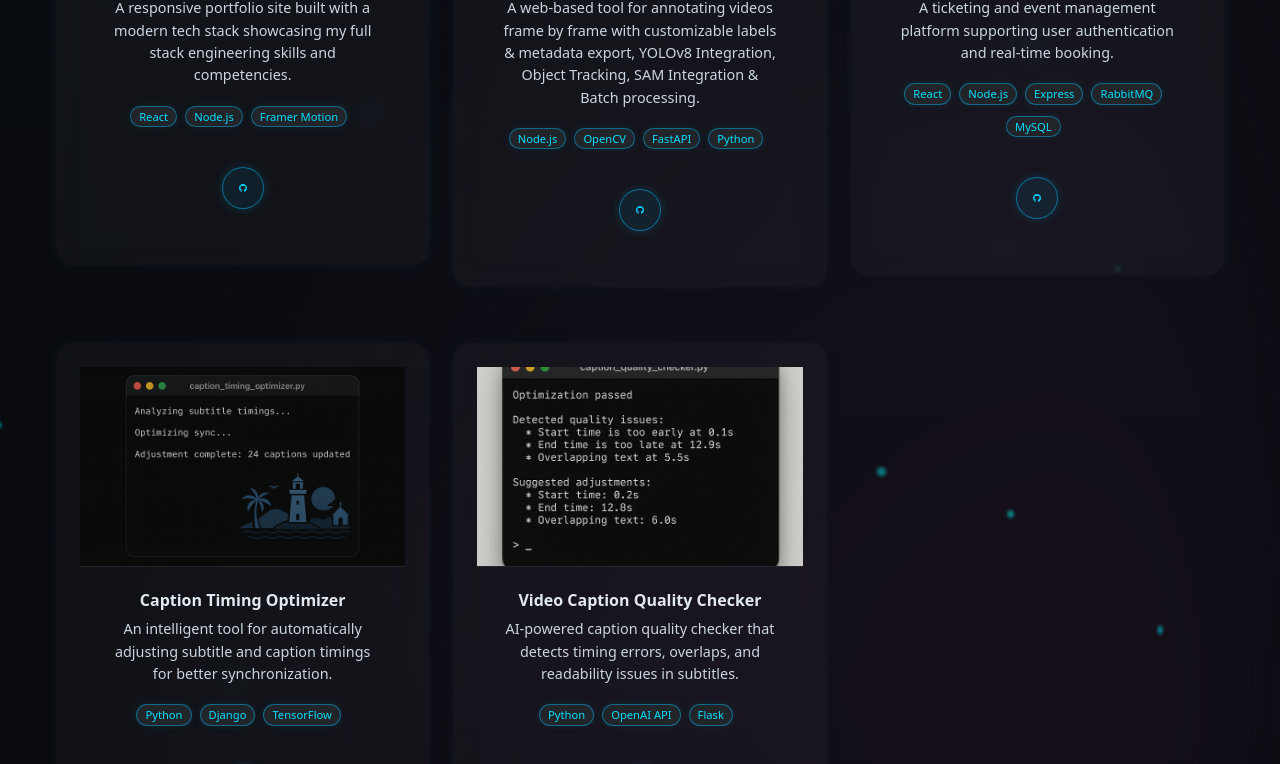
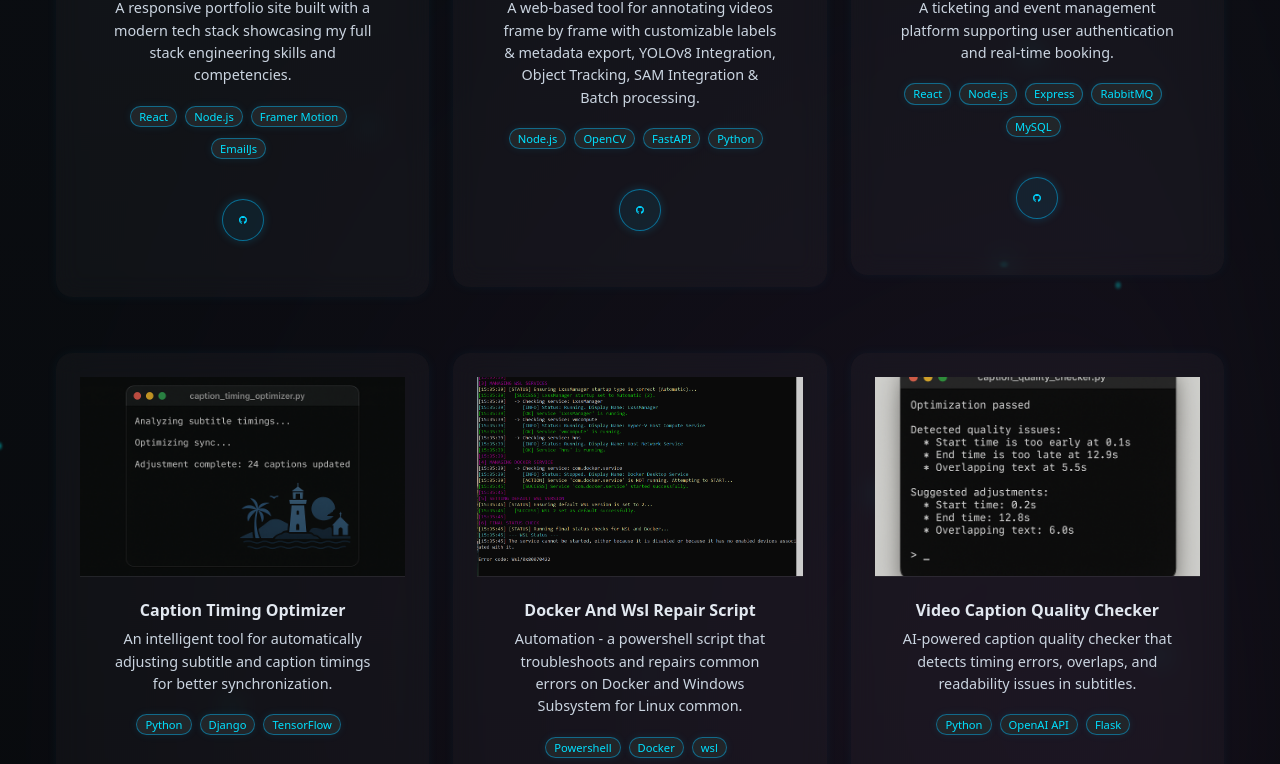
Before and after one commit to jimmi0623/james-rono, a React (Create React App) app: page / in a window 1280 px wide. Shown: the part 4538-5302 px from the top of the page. Built offline with nearby package versions, Linux system fonts and the light colour scheme.

Commit message:
Added Automation project

```diff
--- a/src/pages/Projects.js
+++ b/src/pages/Projects.js
@@ -9,6 +9,7 @@ import temsImg from '../assets/tems.png';
 import ctoImg from '../assets/cto.png';
 import portImg from '../assets/port.png';
 import cqcImg from '../assets/cqc.png';
+import wslImg from '../assets/wsl.png';
 
 const Projects = () => {
   const projects = [
@@ -17,7 +18,7 @@ const Projects = () => {
       title: 'Portfolio',
       description:
         'A responsive portfolio site built with a modern tech stack showcasing my full stack engineering skills and competencies.',
-      technologies: ['React', 'Node.js', 'Framer Motion'],
+      technologies: ['React', 'Node.js', 'Framer Motion', 'EmailJs'],
       github: 'https://github.com/jimmi0623/portfolio',
       demo: null,
       image: portImg,
@@ -52,9 +53,19 @@ const Projects = () => {
       demo: null,
       image: ctoImg,
     },
+	{
+      id: 5,
+      title: 'Docker and wsl repair script',
+      description:
+        'Automation - a powershell script that troubleshoots and repairs common errors on Docker and Windows Subsystem for Linux common.',
+      technologies: ['Powershell', 'Docker', 'wsl'],
+      github: 'https://github.com/jimmi0623/caption_timing_optimizer',
+      demo: null,
+      image: wslImg,
+    },
 
     {
-      id: 5,
+      id: 6,
       title: 'Video Caption Quality Checker',
       description:
         'AI-powered caption quality checker that detects timing errors, overlaps, and readability issues in subtitles.',
```
Also changed, not shown: src/assets/wsl.png (added).
